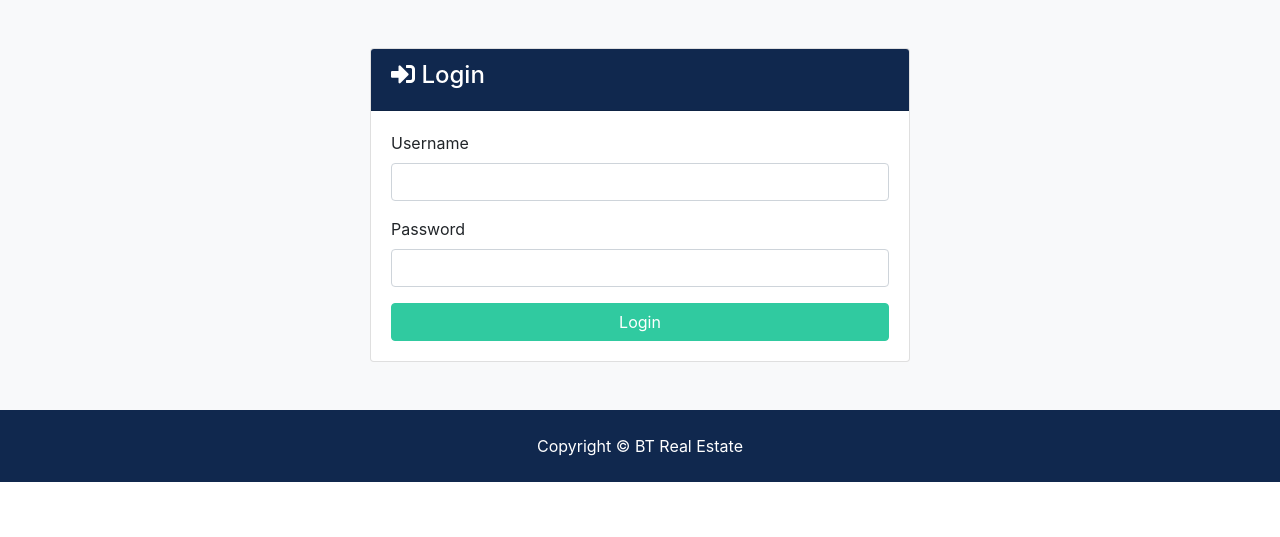
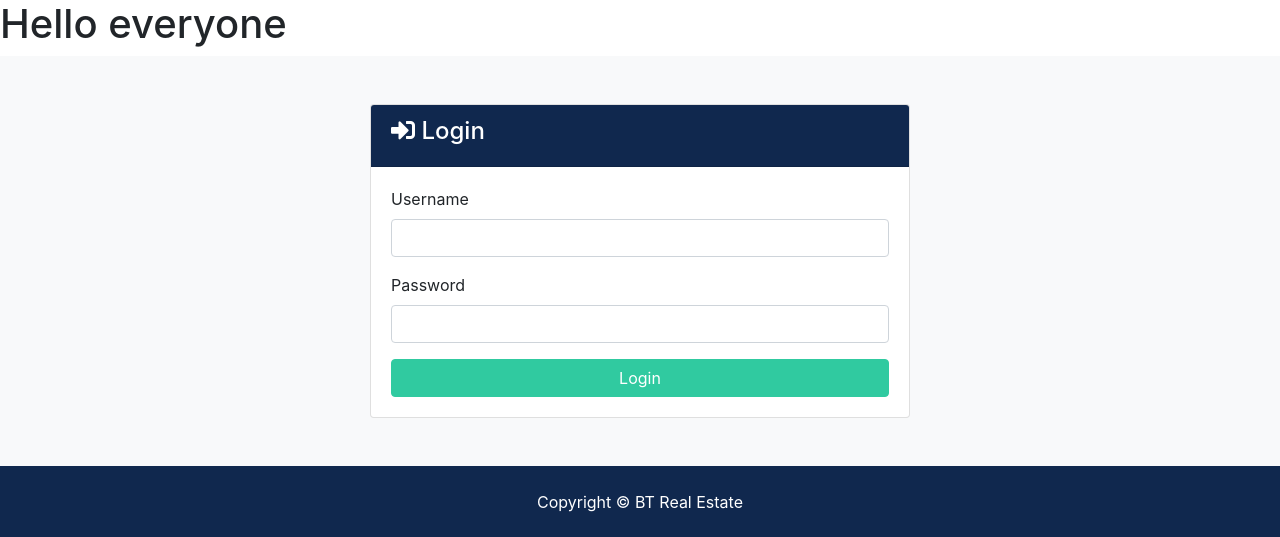
Before and after one commit to Yukesh432/btreal-estate, a Django app: page /accounts/login/ in a window 1280 px wide. Shown: the part 128-665 px from the top of the page. Run offline with Django 3.2, Linux system fonts and the light colour scheme; some libraries are stand-ins or nearby versions.

Commit message:
text added

```diff
--- a/templates/accounts/login.html
+++ b/templates/accounts/login.html
@@ -2,7 +2,7 @@
 
 {% block title %}| Login{% endblock %}
 {% block content %}
-
+<h1>Hello everyone</h1>
 <section id="login" class="bg-light py-5">
     <div class="container">
       <div class="row">
```
Also changed, not shown: 1 other file.
